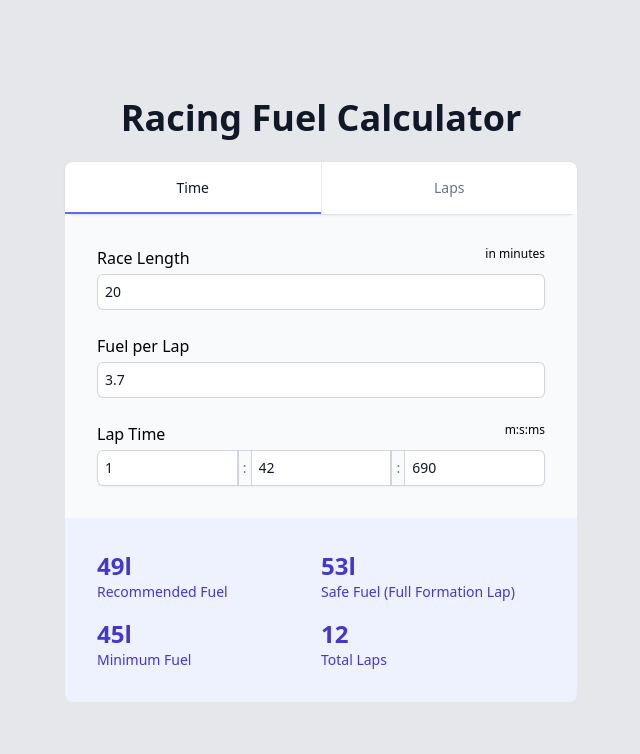
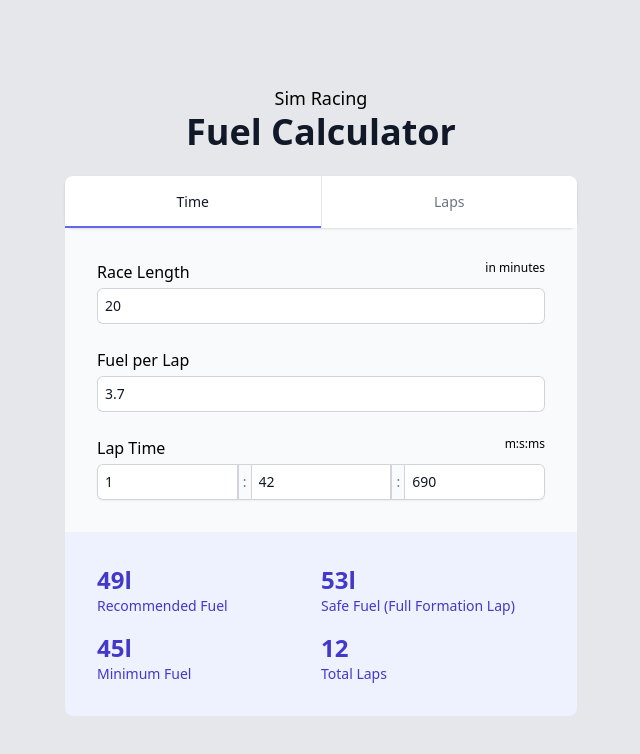
Before and after one commit to devtimnbr/race-fuel-calculator, a SvelteKit app: page / in a window 1280 px wide. Shown: the top 754 px of the page, without its empty margins (319-959 px from the left). Built offline with nearby package versions, Linux system fonts and the light colour scheme.

Commit message:
update title

```diff
--- a/src/routes/+page.svelte
+++ b/src/routes/+page.svelte
@@ -62,7 +62,8 @@
 		<div class="mx-auto max-w-[32rem]">
 			<div>
 				<!-- style="font-family: 'Racing Sans One'" -->
-				<h1 class="mb-6 text-center text-4xl font-bold text-gray-900">Racing Fuel Calculator</h1>
+				<p class="text-center text-lg font-light">Sim Racing</p>
+				<h1 class="mb-6 text-center text-4xl font-bold text-gray-900">Fuel Calculator</h1>
 				<nav class="isolate flex divide-x divide-gray-200 rounded-lg shadow" aria-label="Tabs">
 					{#each tabs as tab, tabIdx}
 						<button
```
